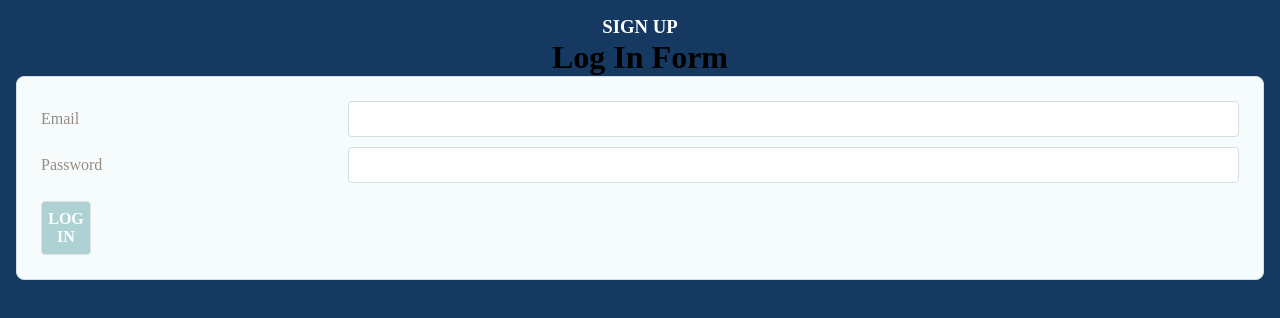
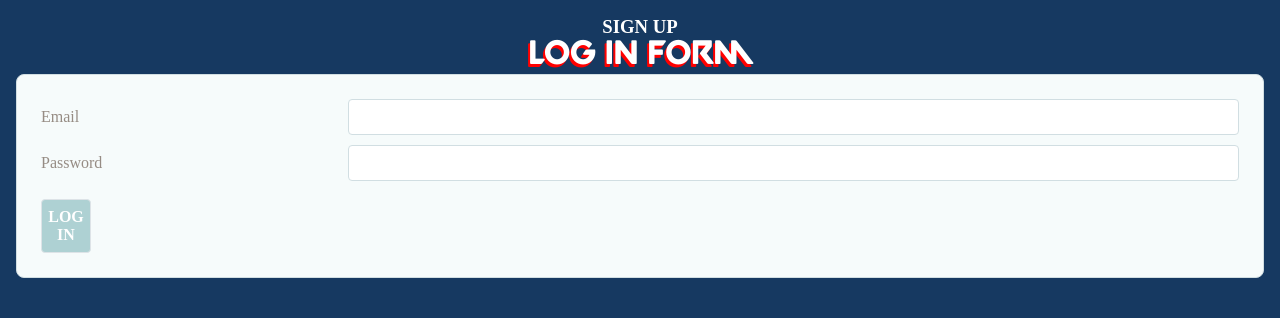
Before and after one commit to EmanuelLeon2022/Final-MERN-Stack-Project, a React (Create React App) app: page /me/cooler in a window 1280 px wide. Shown: the top 318 px of the page. Built offline with nearby package versions, Linux system fonts and the light colour scheme; no server answers.

Commit message:
Lemons are just yellow, smaller, sour oranges!

```diff
--- a/src/components/LoginForm/LoginForm.jsx
+++ b/src/components/LoginForm/LoginForm.jsx
@@ -32,7 +32,7 @@ async function handleSubmit(evt) {
 
 return (
   <div>
-    <h1>Log In Form</h1>
+    <h1 style={{fontFamily:'face', color:'white', textShadow:'red -2px 2.5px',}}>Log In Form</h1>
     <div className="form-container" onSubmit={handleSubmit}>
       <form autoComplete="off" >
         <label>Email</label>
--- a/src/components/SignUpForm/SignUpForm.jsx
+++ b/src/components/SignUpForm/SignUpForm.jsx
@@ -38,7 +38,7 @@ export default class SignUpForm extends Component {
 
     return (
       <>
-        <div>SignUpForm</div>
+        <h1 style={{fontFamily:'face', color:'white', textShadow:'blue 2px -2.5px'}}>SignUpForm</h1>
         <div className="form-container">
           <form autoComplete="off" onSubmit={this.handleSubmit} style={{margin:"1em"}}>
             <label>Name</label>
```
